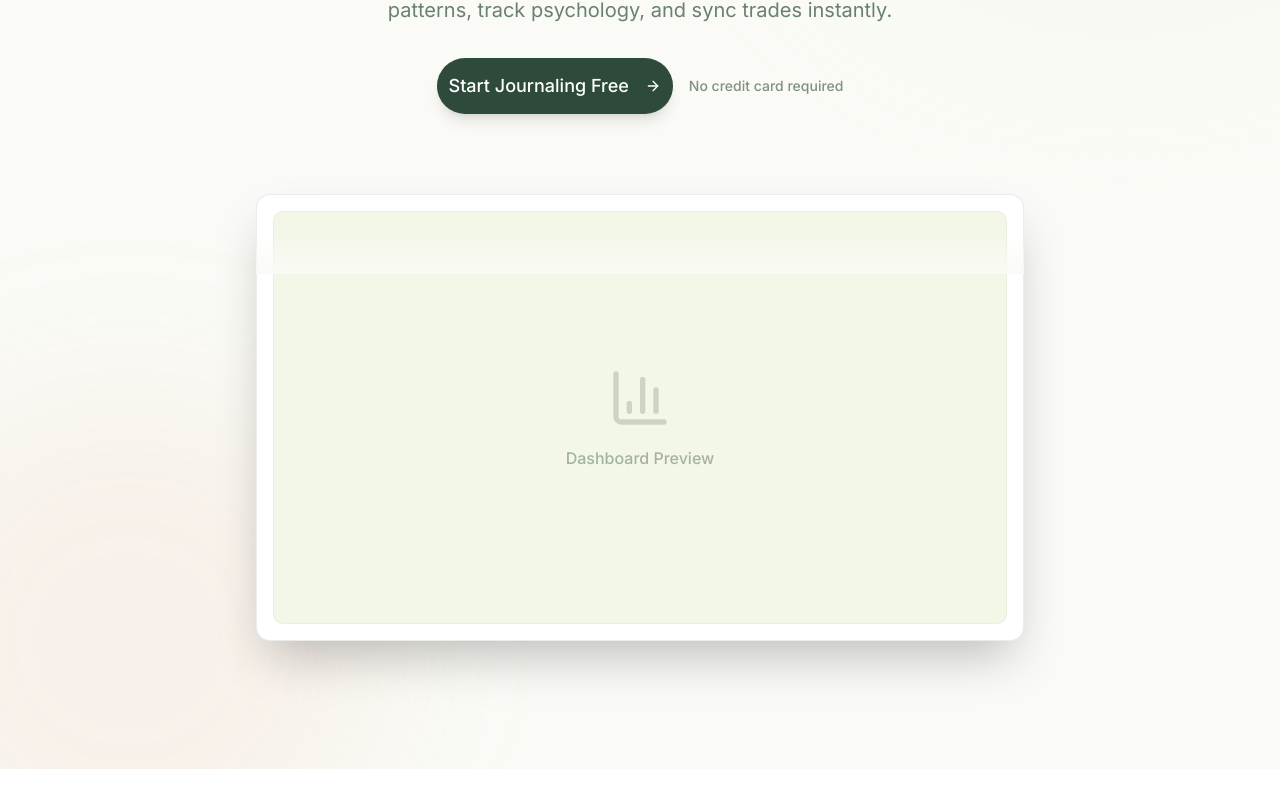
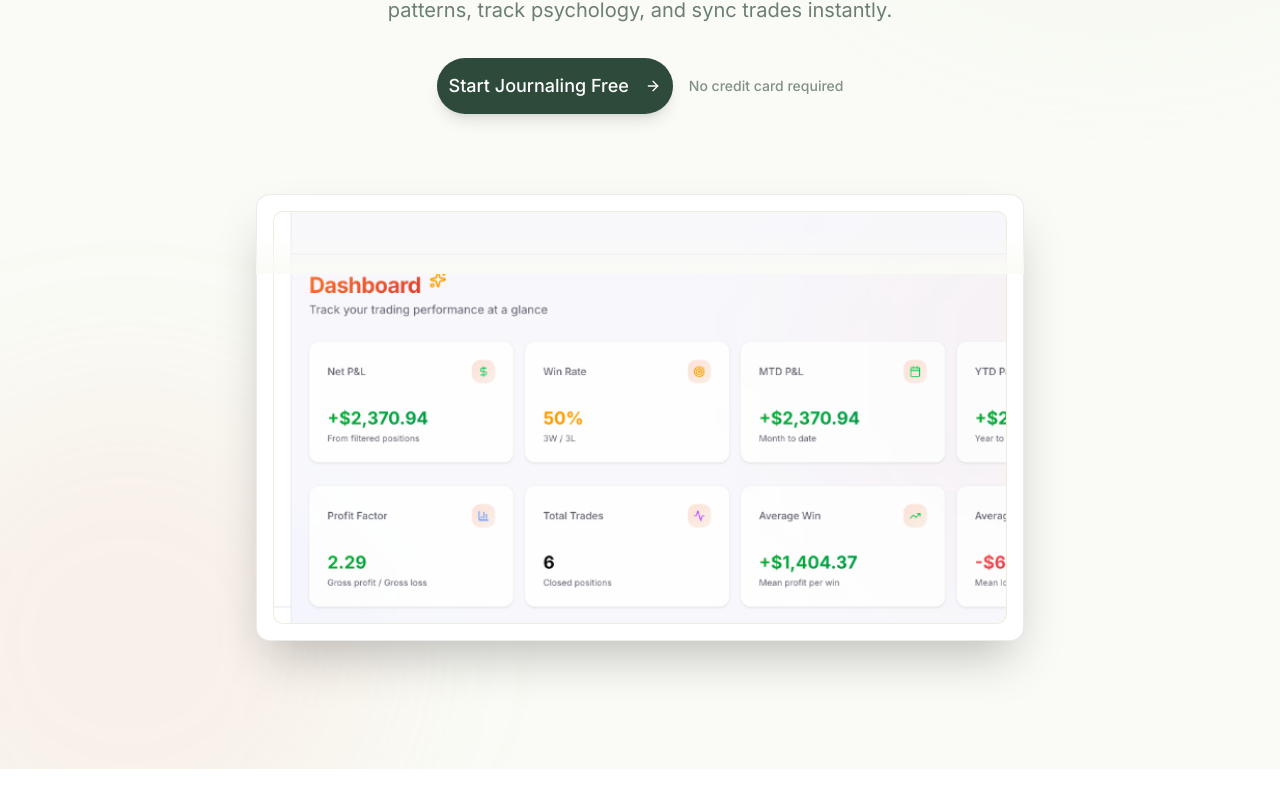
Before and after one commit to gkanaparthy/Artha, a Next.js app: page / in a window 1280 px wide. Shown: the part 416-1224 px from the top of the page. Built offline with nearby package versions, Linux system fonts and the light colour scheme; a web font is replaced by a local one.

Commit message:
feat: update dashboard preview and navigation logic
- Added real dashboard preview image to Landing Page
- Updated Sidebar to use new logo and link to /dashboard
- Updated Sidebar Dashboard item to point to /dashboard
- Ensured logo navigation context awareness (Home vs Dashboard)

```diff
--- a/src/app/page.tsx
+++ b/src/app/page.tsx
@@ -119,11 +119,13 @@ export default function LandingPage() {
                                 <div className="absolute inset-0 bg-gradient-to-t from-[#FAFBF6] via-transparent to-transparent z-10 bottom-0 h-20" /> {/* Fade at bottom */}
                                 <div className="rounded-xl overflow-hidden shadow-2xl border border-[#2E4A3B]/10 bg-white p-2 md:p-4">
                                     <div className="rounded-lg overflow-hidden bg-[#F3F7E8] aspect-[16/9] relative flex items-center justify-center border border-[#2E4A3B]/5">
-                                        {/* Placeholder for Dashboard Screenshot */}
-                                        <div className="text-center">
-                                            <BarChart3 className="h-16 w-16 text-[#2E4A3B]/20 mx-auto mb-4" />
-                                            <p className="text-[#2E4A3B]/40 font-medium">Dashboard Preview</p>
-                                        </div>
+                                        <Image
+                                            src="/dashboard-preview.png"
+                                            alt="Artha Dashboard Preview"
+                                            fill
+                                            className="object-cover"
+                                            priority
+                                        />
                                     </div>
                                 </div>
                             </motion.div>
--- a/src/components/layout/app-sidebar.tsx
+++ b/src/components/layout/app-sidebar.tsx
@@ -10,7 +10,7 @@ import { useSession, signOut } from "next-auth/react";
 import Image from "next/image";
 
 const sidebarItems = [
-    { icon: Home, label: "Dashboard", href: "/" },
+    { icon: Home, label: "Dashboard", href: "/dashboard" },
     { icon: BookOpen, label: "Journal", href: "/journal" },
     { icon: BarChart3, label: "Reports", href: "/reports" },
     { icon: Settings, label: "Settings", href: "/settings" },
@@ -49,19 +49,20 @@ export function AppSidebar() {
 
     return (
         <div className="w-64 border-r bg-card h-screen flex flex-col hidden md:flex">
-            <div className="p-6 flex items-center gap-3">
-                <Image
-                    src="/logo.svg"
-                    alt="Artha Logo"
-                    width={40}
-                    height={40}
-                    className="rounded-lg"
-                />
+            <Link href="/dashboard" className="p-6 flex items-center gap-3 hover:opacity-80 transition-opacity">
+                <div className="w-10 h-10 relative flex items-center justify-center">
+                    <Image
+                        src="/logo.png"
+                        alt="Artha Logo"
+                        fill
+                        className="object-contain"
+                    />
+                </div>
                 <div>
-                    <h1 className="text-xl font-bold bg-gradient-to-r from-amber-600 to-amber-800 dark:from-amber-400 dark:to-amber-600 bg-clip-text text-transparent">Artha</h1>
+                    <h1 className="text-xl font-bold font-serif">Artha</h1>
                     <p className="text-xs text-muted-foreground">Trading Journal</p>
                 </div>
-            </div>
+            </Link>
             <nav className="flex-1 px-4 space-y-2">
                 {sidebarItems.map((item) => {
                     const isActive = pathname === item.href;
```
Also changed, not shown: public/dashboard-preview.png (added).
